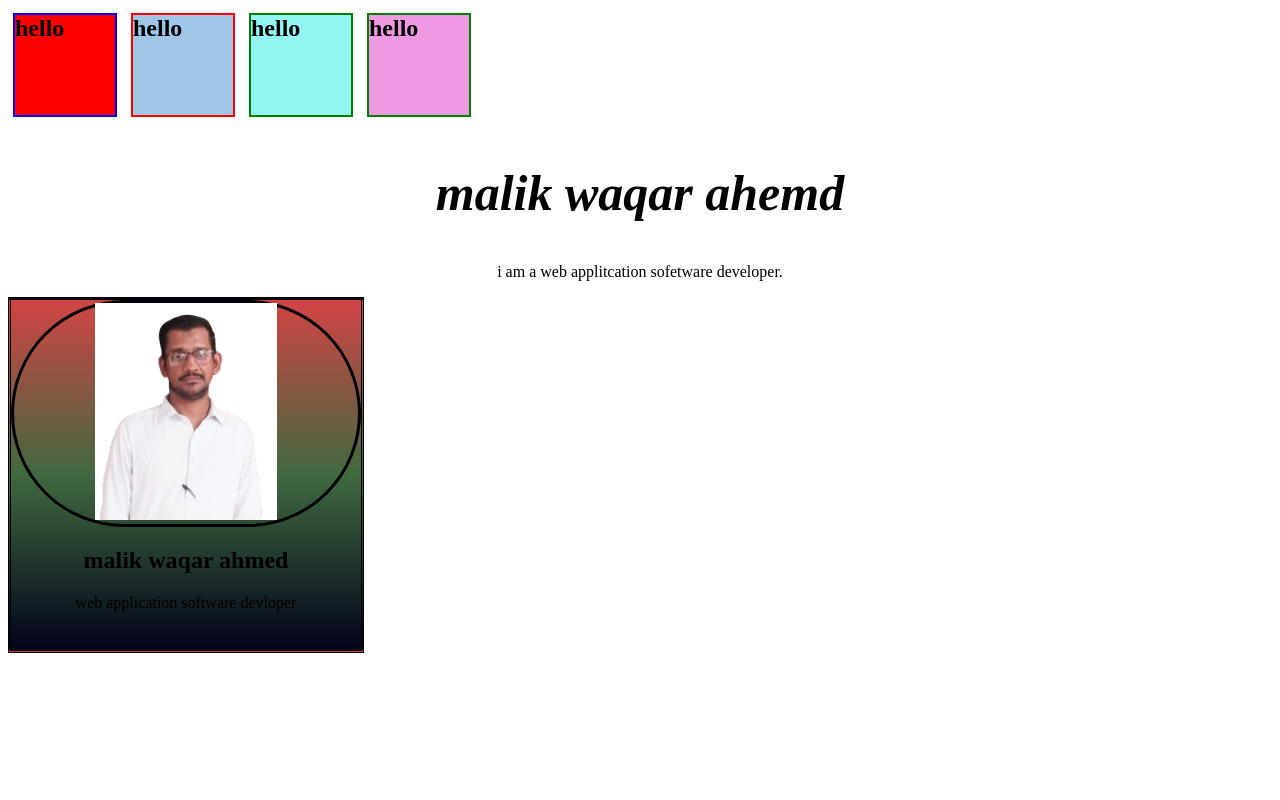
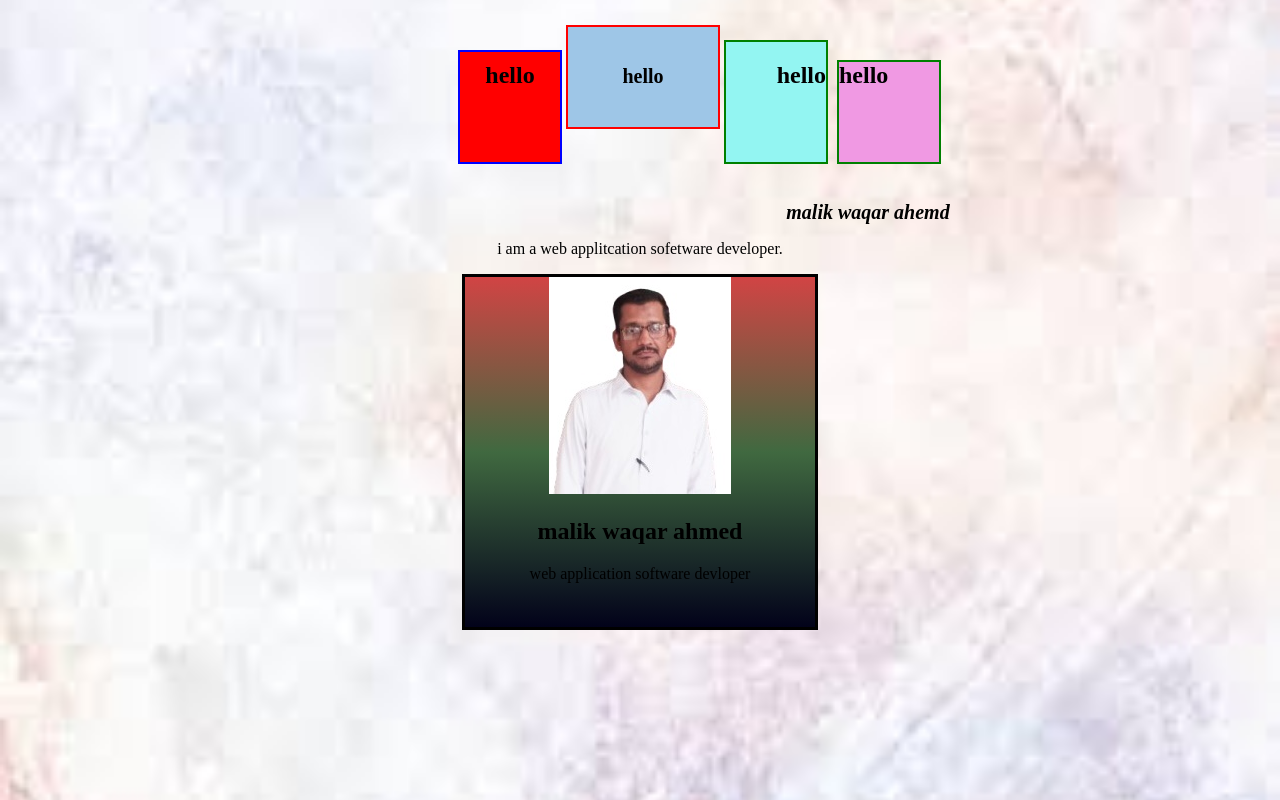
Before and after one commit to waqar720/assignment-css-10, a plain HTML site: page index.html in a window 1280 px wide. Drawn offline with Linux system fonts and the light colour scheme.

Commit message:
Add files via upload

```diff
--- a/style.css
+++ b/style.css
@@ -1,35 +1,41 @@
 .d2 {
     background-color: red;
+    padding-top: 10px;
+
     border: 2px;
     width: 100px;
     height: 100px;
     border-color: blue;
-    margin: 5px;
+    text-align: center;
     border-style: solid;
     display: inline-block;
-    box-shadow:
+    margin-left: 450px;
 }
 .d1 {
     background-color: rgb(158, 198, 231);
+    font-size: 20PX;
+    text-align: center;
+    align-content: center;
     border: 2px;
-    width: 100px;
+    width: 150px;
     height: 100px;
     border-color: red;
-    margin: 5px;
     border-style: solid;
     display: inline-block;
 }
 .d3 {
     background-color:#93f5f2 ;
     border: 2px;
+    text-align: right;
+    padding-top: 20px;
     width: 100px;
     height: 100px;
     border-color: green;
-    margin: 5px;
     border-style: solid;
     display: inline-block;
 }
 .d4 {
+    display: flex;
     background-color: hsl(309, 74%, 77%);
     border: 2px;
     width: 100px;
@@ -48,20 +54,28 @@ body {
     background-attachment: fixed;
 }
 .name{
+    margin-left: 456px;
     font-style: italic;
-    font-size: 50px;
-
+    font-size: 20px;
 }
 .card{
     background: linear-gradient(rgb(209, 68, 68), rgb(64, 105, 64),rgb(2, 2, 26))
 }
 .card{
+    margin: auto;
     width: 350px;
     height: 350px;
-    border-style: double;
-    back
+    border-style: solid;
+   text-align: center;
+   }
+
+.cardname {
+    margin:24px;
 }
-.image {
-    border-radius: 200px;
-    border-style: solid;
+.discription{
+    margin: 25px;
 }
+.button{
+    text-align: justify;
+    background: radial-gradient(red,blue);
+}
```
Also changed, not shown: index (1).html (added, +29 -0 lines), background.jpg (added), pic-removebg-preview.png (added).
